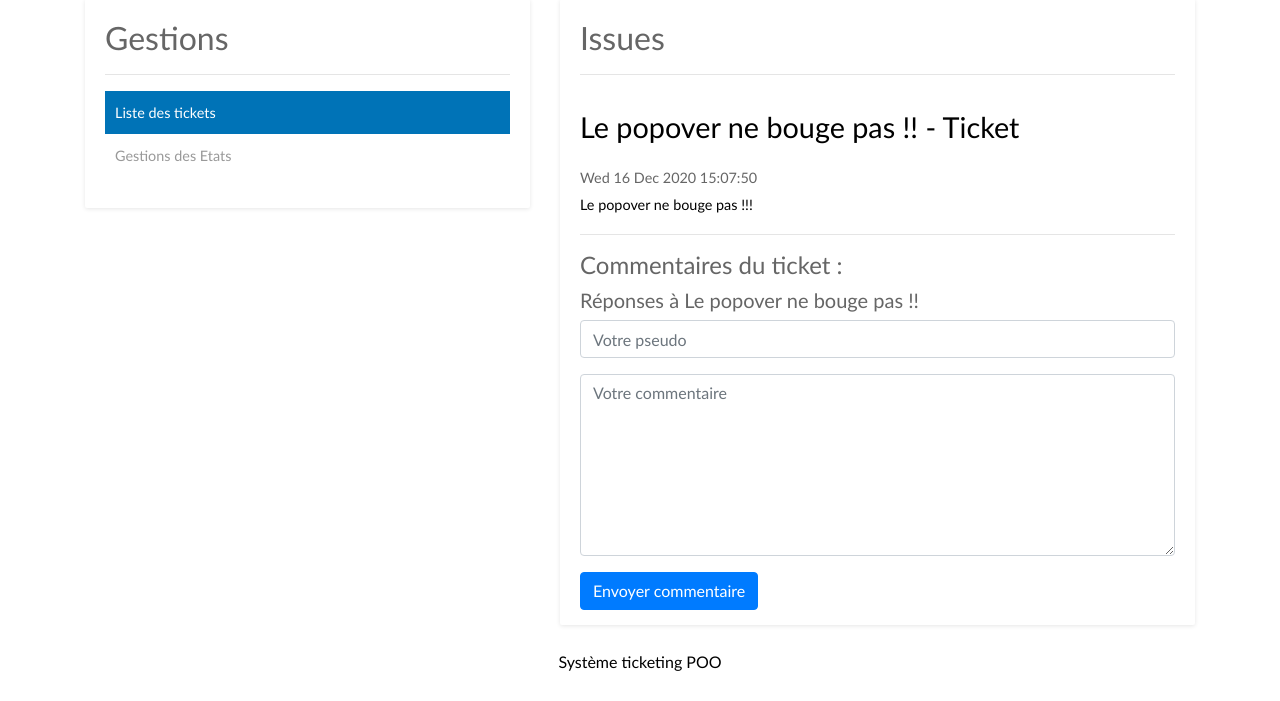
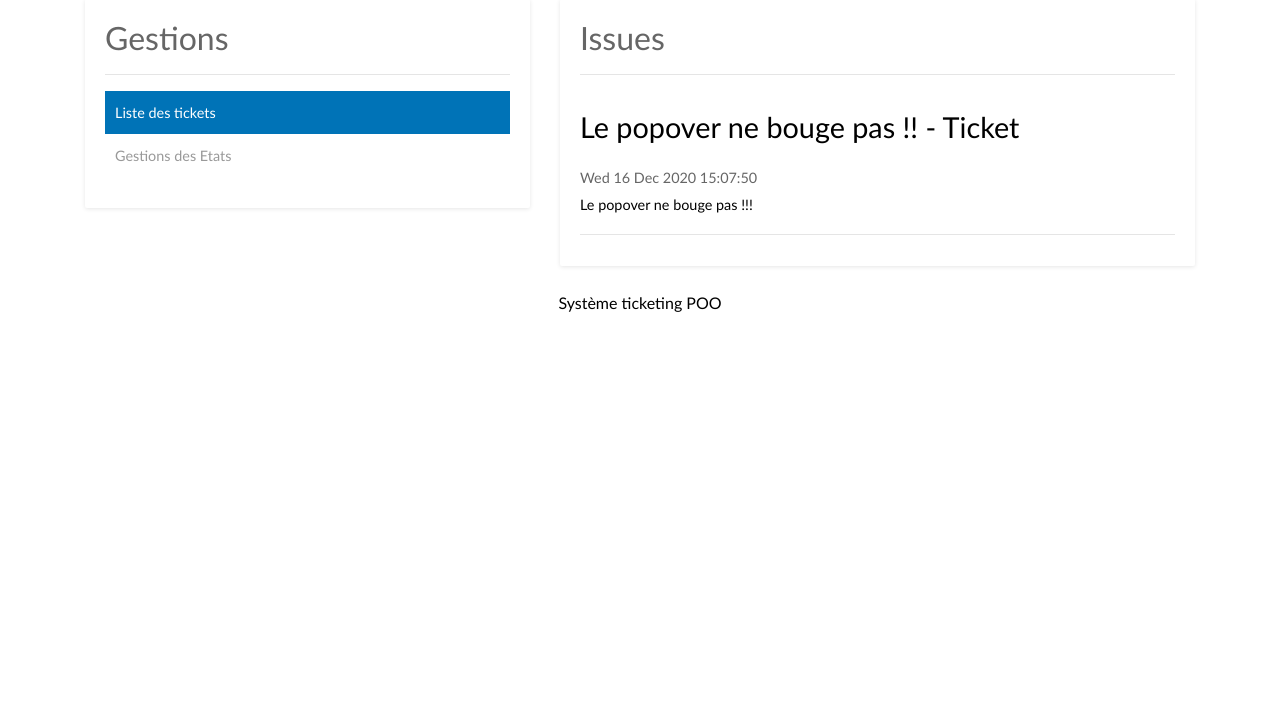
Before and after one commit to ibouzidi/ticketing, a PHP site: page /index.php?action=billet&id=25 in a window 1280 px wide. Shown: the part 99-800 px from the top of the page. Run offline with PHP 8.4, Linux system fonts and the light colour scheme; data comes from the database, SQL or seed files in the repository; data that the repository does not hold is empty.

Commit message:
ticket 1 no com

```diff
--- a/Vue/vueBillet.php
+++ b/Vue/vueBillet.php
@@ -16,26 +16,4 @@
         <p><?= $billet['contenu'] ?></p>
         <hr>
     </div>
-    <div class="commentaire">
-
-
-        <h4>Commentaires du ticket :</h4>
-        <?php foreach ($commentaires as $commentaire) : ?>
-            <p><?= $commentaire['auteur'] ?> dit le
-                <time><?= strftime("%a %d %b %Y %H:%M:%S", strtotime($commentaire['date'])); ?>:</p>
-            <p><?= $commentaire['contenu'] ?></p>
-            <hr>
-        <?php endforeach; ?>
-        <h5 id="titreReponses">Réponses à <?= $billet['titre'] ?></h5>
-        <form method="post" action="index.php?action=commenter">
-            <div class="form-group">
-                <input id="auteur" name="auteur" type="text" class="form-control" placeholder="Votre pseudo" required />
-            </div>
-            <div class="form-group">
-                <textarea id="txtCommentaire" name="contenu" rows="7" class="form-control" placeholder="Votre commentaire" required></textarea>
-            </div>
-            <input type="hidden" name="id" value="<?= $billet['id'] ?>" />
-            <input type="submit" name="ajouter_commenter" value="Envoyer commentaire" class="btn btn-primary" />
-        </form>
-    </div>
 </div>
```
